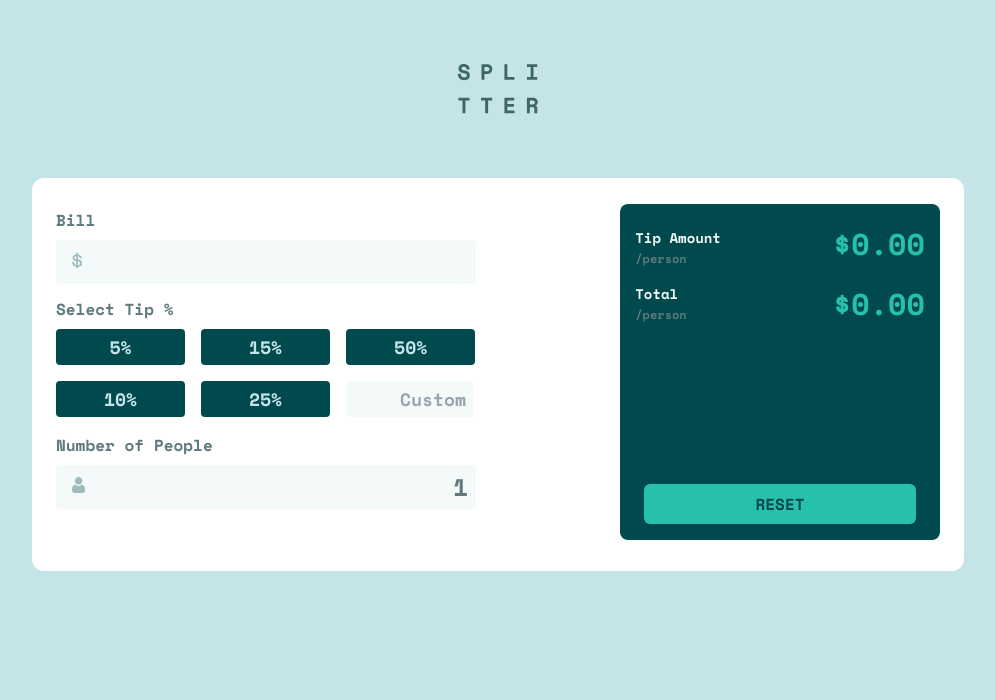
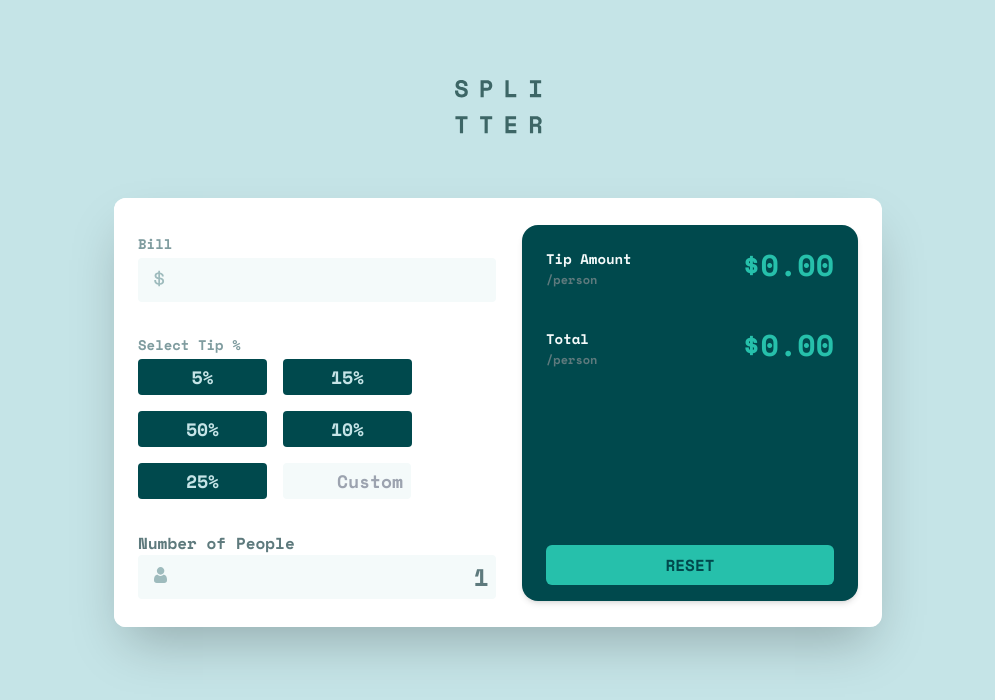
Before and after one commit to dev-rohit0/tip-calculator-app, a website built with Vite: page index.html in a window 1280 px wide. Shown: the whole page, without its empty margins (142-1137 px from the left). Built offline with nearby package versions, Linux system fonts and the light colour scheme.

Commit message:
some issues fixed

```diff
--- a/index.html
+++ b/index.html
@@ -20,124 +20,83 @@
     <!-- <script defer src="https://unpkg.com/alpinejs@3.x.x/dist/cdn.min.js"></script> -->
     <!-- Feel free to remove these styles or customise in your own stylesheet 👍 -->
 </head>
-<!-- Bill
-
-Select Tip %
-5%
-10%
-15%
-25%
-50%
-Custom
-
-Number of People
-
-Tip Amount
-/ person
-
-Total
-/ person
-
-Reset -->
 
 <body class="bg-lightgrayishcyan">
-  <main class=" desktop:flex desktop:flex-col desktop:justify-center desktop:items-center ">
-    <div class="header flex justify-center items-center">
-      <img src="./images/logo.svg" class="my-8 w-20 desktop:my-16" alt="logo">
+    <main class="flex flex-col justify-center items-center  ">
+        <div class="bg-lightgrayishcyan flex flex-col justify-center items-center">
+            <img src="./images/logo.svg" class="my-8 sm:mt-20 sm:my-0 sm:mb-4" alt="logo">
         </div>
+        <div class="rest flex flex-col w-screen sm:w-[60%] sm:rounded-xl shadow-2xl  bg-white sm:flex-row sm:my-12">
+            <div class=" bg-white rounded-t-3xl sm:rounded-xl sm:w-1/2">
+                <div class="flex flex-col justify-center my-4 mx-6 sm:my-8">
+                    <h2 class="font-spaceMono font-medium text-sm text-grayishcyan text-left my-1">Bill</h2>
+                    <div class="flex flex-row">
 
-
-    <div
-      class="sm:flex sm:flex-row sm:bg-white sm:justify-center sm:items-center sm:rounded-lg desktop:w-[932px] desktop:rounded-xl desktop:h-[393px]">
-
-      <div class="main flex flex-col sm:flex-row bg-white w-screen max-h-screen rounded-t-2xl">
-        <div>
-
-          <div class="flex flex-col justify-start items-start space-y-2 mx-6 my-4  " id="bill">
-            <h2 class="text-darkgrayishcyan font-spaceMono desktop:w-[466px] text-md">Bill</h2>
-            <div x-data="" class="w-[292px]">
-              <input x-mask:dynamic="$money($input)"
-                class="bg-verylightgrayishcyan focus:outline-none focus:ring-1 focus:ring-strongcyan rounded text-right text-[24px] font-spaceMono px-2 py-1 absolute text-darkgrayishcyan w-[calc(100%_-_3rem)] desktop:w-[556px] sm:w-[292px] lg:w-[420px] placeholder:text-left placeholder:px-2 placeholder:font-spaceMono placeholder:text-darkgrayishcyan"
+                        <input
+                            class="bg-verylightgrayishcyan focus:outline-none focus:ring-1 focus:ring-strongcyan rounded text-right text-[24px] font-spaceMono px-2 py-1 absolute text-darkgrayishcyan w-[calc(100%_-_3rem)] sm:w-[28%]  placeholder:text-left placeholder:px-2 placeholder:font-spaceMono placeholder:text-darkgrayishcyan"
                             type="text" name="bill" id="billAmount">
-              <img src="./images/icon-dollar.svg" alt="icon-dollar" class="relative py-3 px-4">
+                        <img src="./images/icon-dollar.svg" alt="icon-dollar" class="relative left-0 py-3 px-4">
                     </div>
                 </div>
-
-          <div class="mx-6 mt-3">
-            <h2 class="text-darkgrayishcyan font-spaceMono text-md text-left">Select Tip %</h2>
-          </div>
-          <div class="tip flex flex-col justify-center items-center mx-6 space-y-2 mt-2">
-            <div id="tip-percentage" class="flex flex-row justify-center space-x-12 items-center">
-              <div class="flex flex-wrap items-center gap-4 tipPercentage">
+                <div class=" flex flex-col my-4 mx-6 sm:my-8">
+                    <h2 class="font-spaceMono font-medium text-sm text-left text-grayishcyan my-1">Select Tip %</h2>
+                    <div x-data="" class="tipPercentage flex flex-row flex-wrap gap-4 justify-start items-center">
                         <button id="five-percent" tip="5" clicked="true"
                             class="bg-verydarkcyan text-center px-12 rounded py-1 cursor-pointer text-lightgrayishcyan font-spaceMono w-[129.06px] text-lg hover:bg-strongcyan">5%</button>
                         <button id="fifteen-percent" tip="15" clicked="true"
                             class="bg-verydarkcyan text-center px-12 rounded py-1 cursor-pointer text-lightgrayishcyan font-spaceMono text-lg hover:bg-strongcyan">15%</button>
                         <button id="fifty-percent" tip="50" clicked="true"
                             class="bg-verydarkcyan text-center px-12 rounded py-1 cursor-pointer text-lightgrayishcyan font-spaceMono text-lg hover:bg-strongcyan">50%</button>
-                <!-- </div>
-                  <div class="flex flex-col space-y-2"> -->
+
                         <button id="ten-percent" tip="10" clicked="true"
                             class="bg-verydarkcyan text-center px-12 rounded py-1 cursor-pointer text-lightgrayishcyan font-spaceMono text-lg hover:bg-strongcyan">10%</button>
                         <button id="twentyFive-percent" tip="25" clicked="true"
                             class="bg-verydarkcyan text-center px-12 rounded py-1 cursor-pointer text-lightgrayishcyan font-spaceMono text-lg hover:bg-strongcyan">25%</button>
-                <div x-data="">
                         <input x-mask="99"
                             class="bg-verylightgrayishcyan rounded text-[24px] focus:outline-none focus:ring-1 focus:ring-strongcyan placeholder:font-spaceMono placeholder:text-right w-32 h-9 px-2 text-lg text-right font-spaceMono text-darkgrayishcyan"
                             type="text" name="tip" id="tipPercentageCustom" placeholder="Custom">
                     </div>
                 </div>
-            </div>
-          </div>
-          <div class="flex flex-col justify-start items-start space-y-2 mx-6 my-4 " id="bill">
+                <div x-data="" class="flex flex-col justify-start mx-6 my-4 sm:my-8">
                     <div class="flex flex-row justify-between items-center space-x-12 ">
                         <h2 class="text-darkgrayishcyan font-spaceMono text-md">Number of People</h2>
                         <h2 class="text-red-700 font-spaceMono text-xs hidden" id="spclElement">Can't be Zero</h2>
                     </div>
-            <div x-data="" class="w-[292px]">
+                    <div>
 
                         <input x-mask="9999"
-                class="bg-verylightgrayishcyan focus:outline-none focus:ring-1 focus:ring-strongcyan rounded text-[24px] text-right font-spaceMono px-2 py-1 text-darkgrayishcyan absolute w-[calc(100%_-_3rem)] sm:w-[274.8px] desktop:w-[292px] lg:w-[420px] placeholder:text-left placeholder:px-2 placeholder:font-spaceMono placeholder:text-darkgrayishcyan"
+                            class="bg-verylightgrayishcyan focus:outline-none focus:ring-1 focus:ring-strongcyan rounded text-[24px] text-right font-spaceMono px-2 py-1 text-darkgrayishcyan absolute w-[calc(100%_-_3rem)] sm:w-[28%]  placeholder:text-left placeholder:px-2 placeholder:font-spaceMono placeholder:text-darkgrayishcyan"
                             type="text" value="1" name="number" id="totalPeople">
                         <img src="./images/icon-person.svg" alt="icon-person" class="relative py-3 px-4">
                     </div>
                 </div>
             </div>
-        <div >
-
+            <div class="flex flex-col justify-center items-center sm:w-[50%]">
             <div
-            class=" tipCal bg-verydarkcyan font-spaceMono flex flex-col justify-center items-center mt-3 mb-4 rounded-lg mx-6 sm:w-80  ">
-            <div class="tipAmount flex flex-row justify-between items-center space-x-28 mx-3">
-              <h3 class="text-verylightgrayishcyan text-sm mt-6 mb-4">Tip Amount <br> <span
-                  class="text-xs text-darkgrayishcyan pt-0">/person</span></h3>
-              <p class="text-3xl text-strongcyan" id="billTipAmount">$0.00</p>
+                class="tip bg-verydarkcyan flex flex-col justify-center items-center w-[calc(100%_-_3rem)] rounded-2xl my-4 shadow-md sm:my-2">
+                <div class="finalTip font-spaceMono">
+                    <div>
+                        <h2 class="text-verylightgrayishcyan text-sm mt-6 mb-4 sm:mt-2 sm:mb-0">Tip Amount <br> <span
+                                class="text-xs text-darkgrayishcyan pt-0">/person</span></h2>
                     </div>
-            <div class="totalAmount flex flex-row justify-between items-center space-x-28 mx-3  ">
-              <h3 class="text-verylightgrayishcyan text-left text-sm w-[85.69px]">Total <br> <span
-                  class="text-xs text-darkgrayishcyan pt-0">/person</span></h3>
-              <p class="text-3xl break-all text-right text-strongcyan" id="billTotalPerAmount">$0.00</p>
+                    <h3 class="text-3xl text-strongcyan" id="billTipAmount">$0.00</h3>
                 </div>
-
+                <div class="finalTip font-spaceMono">
+                    <div>
+                        <h2 class="text-verylightgrayishcyan text-sm mt-6 mb-4  sm:mt-2 sm:mb-0">Total <br> <span
+                                class="text-xs text-darkgrayishcyan pt-0">/person</span></h2>
+                    </div>
+                    <h3 class="text-3xl text-strongcyan" id="billTotalPerPerson">$0.00</h3>
+                </div>
                 <button
-              class="bg-strongcyan text-verydarkcyan text-center w-[calc(100%_-_3rem)] rounded-md mx-6 py-2 uppercase my-4 hover:bg-grayishcyan sm:mt-40 "
-              id="resetButton">Reset</button>
+                    class="bg-strongcyan text-verydarkcyan text-center rounded-md mx-6 py-2 w-[calc(100%_-_3rem)] font-spaceMono uppercase my-4 hover:bg-grayishcyan sm:mt-40"
+                    id="resetButton">Reset
+                </button>
             </div>
         </div>
         </div>
-
-
-      <!-- <div class="totalCal bg-verydarkcyan font-spaceMono flex flex-col justify-center items-center mt-3 mb-4 rounded-lg">
-
-      </div> -->
-
-    </div>
     </main>
-
-  <!-- <div class="attribution">
-    Challenge by <a href="https://www.frontendmentor.io?ref=challenge" target="_blank">Frontend Mentor</a>.
-    Coded by <a href="#">Your Name Here</a>.
-  </div> -->
-  <script type="module" src="./main.js"></script>
+    <script src="./main.js"></script>
 </body>
 
 </html>
--- a/style.css
+++ b/style.css
@@ -2,11 +2,11 @@
 @tailwind components;
 @tailwind utilities;
 
-/* main{
-    height: 100vh;
+.finalTip{
+    width: calc(100% - 3rem);
     display: flex;
-    justify-content: center;
+    flex-direction: row;
+    justify-content: space-between;
     align-items: center;
-    flex-direction: column;
-
-} */
+    margin: 1rem;
+}
--- a/tailwind.config.js
+++ b/tailwind.config.js
@@ -5,7 +5,7 @@ module.exports = {
     screens: {
       'mobile': '375px',
       'desktop': '800px',
-      'sm': '640px',
+      'sm': '810px',
       'md': '768px',
       'lg': '1024px',
       'xl': '1280px'
```
Also changed, not shown: 1 other file. Lines whose indentation alone changed are shown as unchanged.
